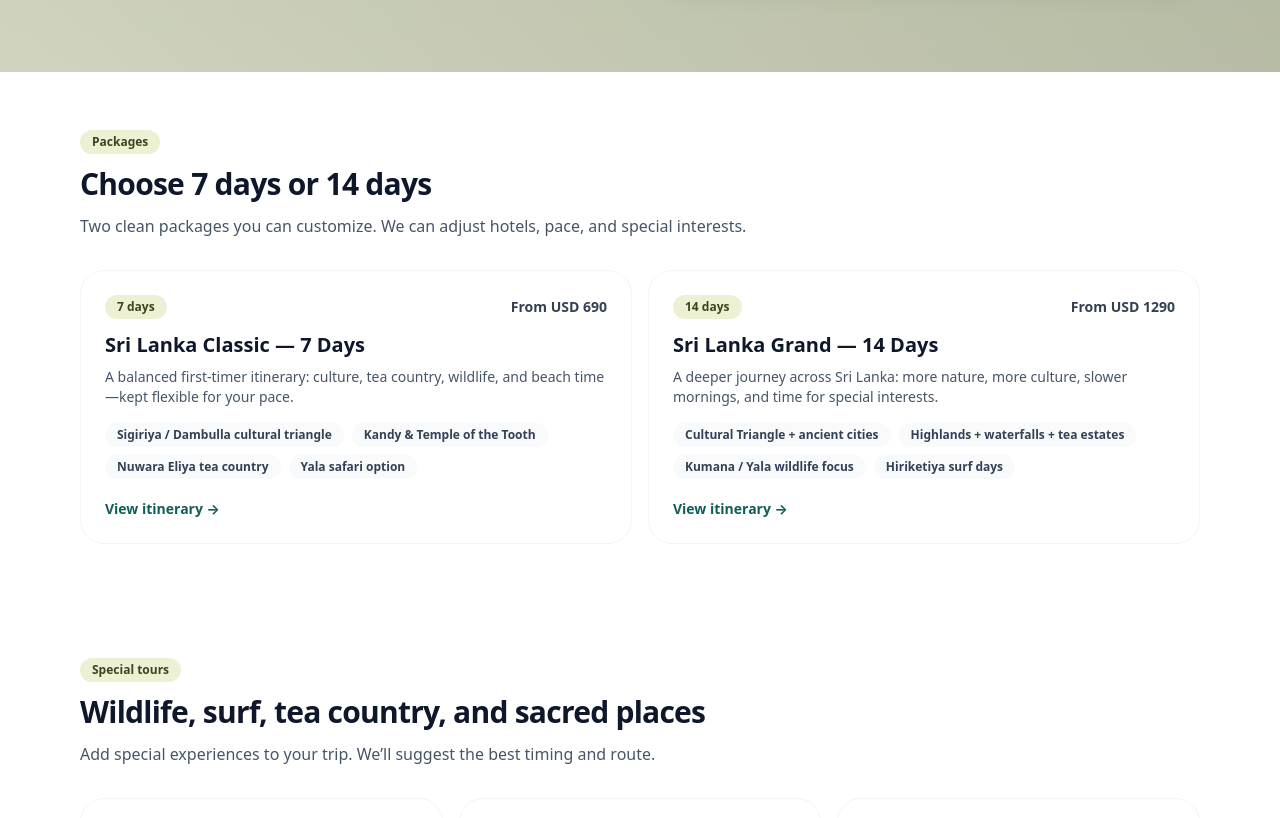
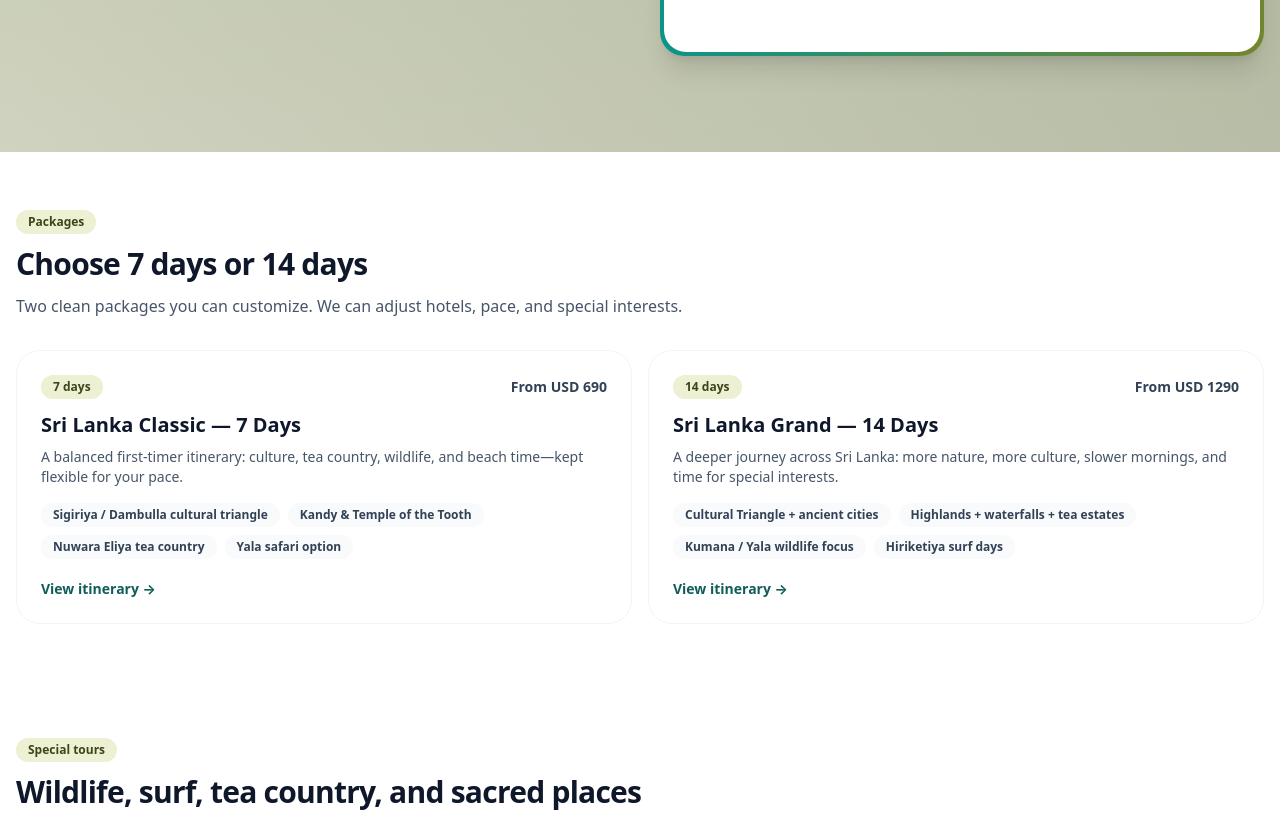
Before and after one commit to SuraMahesh/tourland, a React (Vite) app: page / in a window 1280 px wide. Shown: the part 860-1678 px from the top of the page. Built offline with nearby package versions, Linux system fonts and the light colour scheme.

Commit message:
Add scroll-triggered fade animations and update container max-width to 1440px

```diff
--- a/src/components/Section.jsx
+++ b/src/components/Section.jsx
@@ -1,11 +1,29 @@
+import { useEffect, useRef } from 'react'
+import { motion, useInView } from 'framer-motion'
+
+const fadeInUp = {
+  hidden: { opacity: 0, y: 40 },
+  visible: { opacity: 1, y: 0, transition: { duration: 0.6, ease: 'easeOut' } }
+}
+
 export function Section({ eyebrow, title, desc, children }) {
+  const ref = useRef(null)
+  const isInView = useInView(ref, { once: true, amount: 0.1 })
+
   return (
     <section className="py-14">
       <div className="container">
-        {eyebrow ? <div className="badge">{eyebrow}</div> : null}
-        {title ? <h2 className="mt-3 text-2xl font-extrabold tracking-tight text-slate-900 md:text-3xl">{title}</h2> : null}
-        {desc ? <p className="mt-3 max-w-2xl text-slate-600">{desc}</p> : null}
-        <div className="mt-8">{children}</div>
+        <motion.div
+          ref={ref}
+          initial="hidden"
+          animate={isInView ? 'visible' : 'hidden'}
+          variants={fadeInUp}
+        >
+          {eyebrow ? <div className="badge">{eyebrow}</div> : null}
+          {title ? <h2 className="mt-3 text-2xl font-extrabold tracking-tight text-slate-900 md:text-3xl">{title}</h2> : null}
+          {desc ? <p className="mt-3 max-w-2xl text-slate-600">{desc}</p> : null}
+          <div className="mt-8">{children}</div>
+        </motion.div>
       </div>
     </section>
   )
--- a/src/index.css
+++ b/src/index.css
@@ -18,7 +18,7 @@ body {
 }
 
 .container {
-  @apply mx-auto max-w-6xl px-4;
+  @apply mx-auto max-w-[1440px] px-4;
 }
 
 .btn {
```
